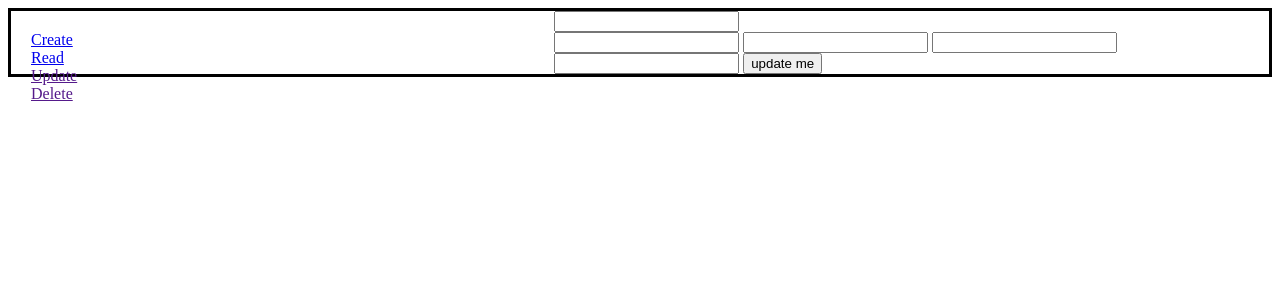
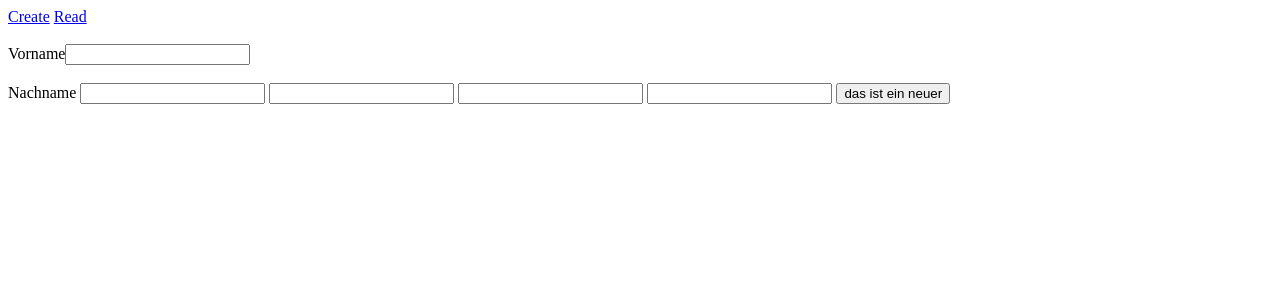
Before and after one commit to mmcbbq/schueler, a Symfony app: template templates/schueler/update.html.twig in a window 1280 px wide. Shown: the top 300 px of the page. Run offline with Twig, Linux system fonts and the light colour scheme; the template is opened without the code that fills it, so the values that code supplies are empty; form fields are guessed from the names that the template uses; some libraries are stand-ins or nearby versions.

Commit message:
change some twig

```diff
--- a/templates/base.html.twig
+++ b/templates/base.html.twig
@@ -12,14 +12,15 @@
     {% endblock %}
 </head>
 <body>
-<div class="container" style="border: 3px solid; ">
-    <div style="width: 40%; float: left; padding: 20px;">
-        <a href="{{ path('create_schueler')  }}">Create</a><br>
+<div class="container" >
+    <div >
+        <a href="{{ path('create_schueler')  }}">Create</a>
         <a href="{{ path ('schueler_showall') }}">Read</a><br>
-        <a href="">Update</a><br>
-        <a href="">Delete</a><br>
+
     </div>
+    <div>
     {% block body %}{% endblock %}
+    </div>
 </div>
 </body>
 </html>
--- a/templates/schueler/update.html.twig
+++ b/templates/schueler/update.html.twig
@@ -1,19 +1,20 @@
 {% extends 'base.html.twig' %}
 
 {% block body %}
-    {{ form_errors(form) }}
     {{ form_start(form) }}
-    {{ form_widget(form.Vorname) }}
     <br>
-    {{ form_widget(form.Nachname) }}
+    {{ form_row(form.Vorname, {'attr': {'style' : 'color:red'}}) }}
+    <br>
+    {{  form_label(form.Nachname, 'Nachname', {'label_attr': {'style' : 'color:red'}}) }}
+    {{ form_widget(form.Nachname, {'attr': {'style' : 'color:red'}}) }}
     {{ form_widget(form.TelefonNummer) }}
-    {{ form_widget(form.email)  }}
-    {{ form_widget(form.kommentar)  }}
-    {{ form_widget(form.save, { 'label': 'update me' }) }}
-    {{ form_end(form) }}
-{#    <button type="submit">#}
-{#        submit#}
-{#    </button>#}
+    {{ form_widget(form.email) }}
+    {{ form_widget(form.kommentar) }}
 
 
+
+
+    {{ form_widget(form.save, {'label': 'das ist ein neuer '})}}
+    {{  form_end(form) }}
+
 {% endblock %}
```
Also changed, not shown: src/Controller/SchuelerController.php (+14 -11 lines), templates/schueler/show.html.twig (+8 -1 lines).
